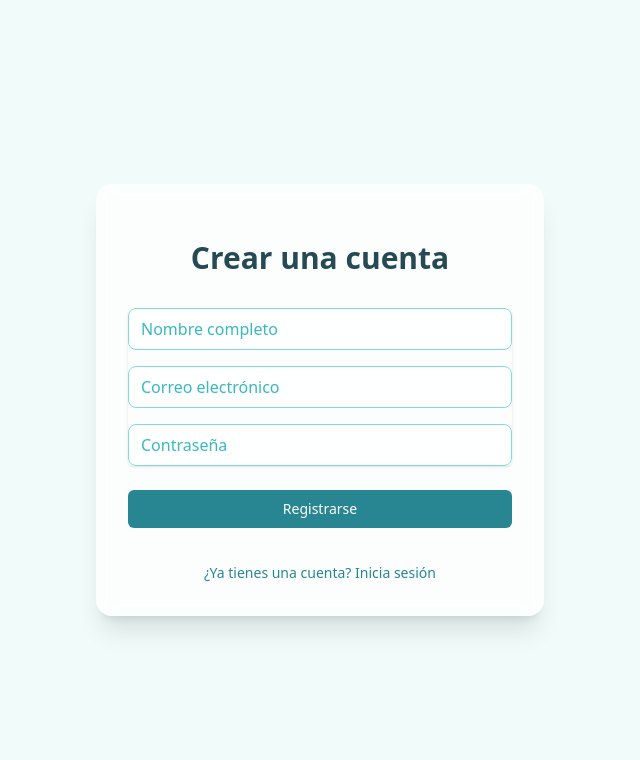
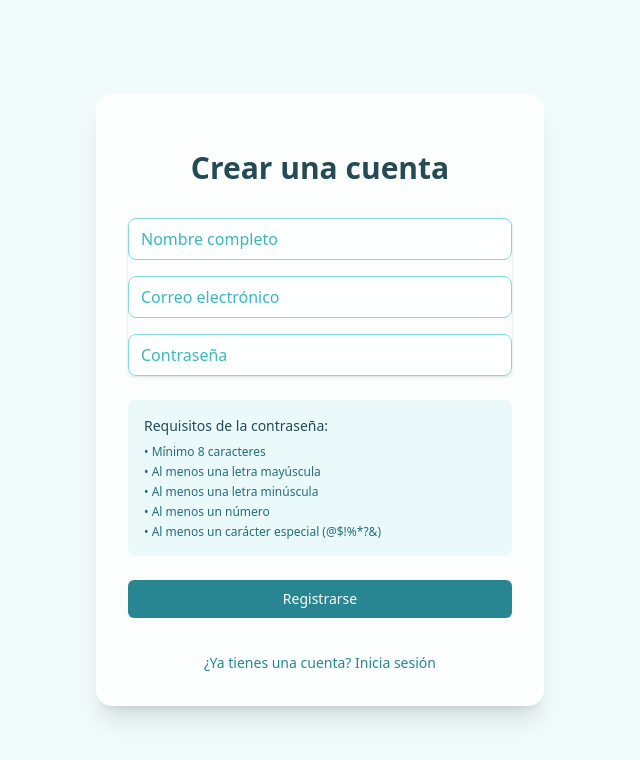
Before and after one commit to zmykedev/tourist-go, a React (Vite) app: page /login in a window 1280 px wide. Both pictures are taken after a click on the button "¿No tienes una cuenta? Regístrate". Shown: the top 760 px of the page, without its empty margins (320-960 px from the left). Built offline with nearby package versions, Linux system fonts and the light colour scheme.

Commit message:
fix register

```diff
--- a/src/components/Login.tsx
+++ b/src/components/Login.tsx
@@ -25,7 +25,9 @@ export const Login: React.FC = () => {
         method: 'POST',
         headers: {
           'Content-Type': 'application/json',
+          'Accept': 'application/json',
         },
+        credentials: 'include',
         body: JSON.stringify(formData),
       });
 
--- a/src/components/Register.tsx
+++ b/src/components/Register.tsx
@@ -2,7 +2,6 @@ import React, { useState } from 'react';
 import { useNavigate } from 'react-router-dom';
 import { motion } from 'framer-motion';
 import { API_ENDPOINTS } from '../config/api';
-import { FcGoogle } from 'react-icons/fc';
 import { z } from 'zod';
 
 const registerSchema = z.object({
@@ -59,14 +58,22 @@ const Register: React.FC = () => {
         method: 'POST',
         headers: {
           'Content-Type': 'application/json',
+          'Accept': 'application/json',
         },
+        credentials: 'include',
         body: JSON.stringify(formData),
-        credentials: 'include',
       });
 
       if (!response.ok) {
         const errorData = await response.json();
         throw new Error(errorData.error || 'Error en el registro');
+      }
+
+      const data = await response.json();
+
+      // Store the token if provided
+      if (data.token) {
+        localStorage.setItem('token', data.token);
       }
 
       navigate('/login', { state: { message: 'Registro exitoso. Por favor, inicia sesión.' } });
@@ -88,10 +95,6 @@ const Register: React.FC = () => {
     }
   };
 
-  const handleGoogleLogin = () => {
-    window.location.href = API_ENDPOINTS.AUTH.GOOGLE;
-  };
-
   const handleChange = (e: React.ChangeEvent<HTMLInputElement>) => {
     const { name, value } = e.target;
     setFormData(prev => ({ ...prev, [name]: value }));
@@ -111,30 +114,6 @@ const Register: React.FC = () => {
           </h2>
         </div>
 
-        {/* Google
-        <div>
-          <motion.button
-            onClick={handleGoogleLogin}
-            whileHover={{ scale: 1.02 }}
-            whileTap={{ scale: 0.98 }}
-            className="w-full flex items-center justify-center gap-2 py-2 px-4 border border-gray-300 dark:border-gray-600 rounded-md text-gray-700 dark:text-gray-200 bg-white dark:bg-gray-800 hover:bg-gray-50 dark:hover:bg-gray-700 focus:outline-none focus:ring-2 focus:ring-offset-2 focus:ring-[var(--color-fountain-blue-500)]"
-          >
-            <FcGoogle className="w-5 h-5" />
-            <span>Registrarse con Google</span>
-          </motion.button>
-        </div>
-
-        <div className="relative">
-          <div className="absolute inset-0 flex items-center">
-            <div className="w-full border-t border-gray-300 dark:border-gray-600"></div>
-          </div>
-          <div className="relative flex justify-center text-sm">
-            <span className="px-2 bg-white dark:bg-[var(--color-fountain-blue-800)] text-gray-500 dark:text-gray-400">
-              O
-            </span>
-          </div>
-        </div>
-Login Button */}
         <form className="mt-8 space-y-6" onSubmit={handleSubmit}>
           <div className="rounded-md shadow-sm space-y-4">
             <div>
@@ -184,15 +163,41 @@ Login Button */}
             </div>
           </div>
 
+          {Object.entries(validationErrors).map(([field, error]) => (
+            error && (
+              <motion.div
+                key={field}
+                initial={{ opacity: 0 }}
+                animate={{ opacity: 1 }}
+                className="text-red-500 text-sm mt-1"
+              >
+                {error}
+              </motion.div>
+            )
+          ))}
+
           {error && (
             <motion.div
               initial={{ opacity: 0 }}
               animate={{ opacity: 1 }}
-              className="text-red-500 text-sm text-center"
+              className="text-red-500 text-sm text-center mt-4"
             >
               {error}
             </motion.div>
           )}
+
+          <div className="mt-4 p-4 bg-[var(--color-fountain-blue-100)]/50 dark:bg-[var(--color-fountain-blue-700)]/50 rounded-lg">
+            <h3 className="text-sm font-medium text-[var(--color-fountain-blue-900)] dark:text-[var(--color-fountain-blue-100)] mb-2">
+              Requisitos de la contraseña:
+            </h3>
+            <ul className="text-xs text-[var(--color-fountain-blue-700)] dark:text-[var(--color-fountain-blue-300)] space-y-1">
+              <li>• Mínimo 8 caracteres</li>
+              <li>• Al menos una letra mayúscula</li>
+              <li>• Al menos una letra minúscula</li>
+              <li>• Al menos un número</li>
+              <li>• Al menos un carácter especial (@$!%*?&)</li>
+            </ul>
+          </div>
 
           <div>
             <motion.button
--- a/src/contexts/AuthContext.tsx
+++ b/src/contexts/AuthContext.tsx
@@ -40,8 +40,11 @@ export const AuthProvider: React.FC<{ children: React.ReactNode }> = ({ children
     try {
       const response = await fetch(API_ENDPOINTS.AUTH.ME, {
         headers: {
-          'Authorization': `Bearer ${token}`
-        }
+          'Authorization': `Bearer ${token}`,
+          'Content-Type': 'application/json',
+          'Accept': 'application/json'
+        },
+        credentials: 'include'
       });
 
       if (response.ok) {
@@ -72,8 +75,10 @@ export const AuthProvider: React.FC<{ children: React.ReactNode }> = ({ children
       method: 'POST',
       headers: {
         'Content-Type': 'application/json',
+        'Accept': 'application/json',
         'Authorization': `Bearer ${token}`
       },
+      credentials: 'include',
       body: JSON.stringify({ role })
     });
 
```
Also changed, not shown: 1 other file (tests, documents, lock files or other folders).
